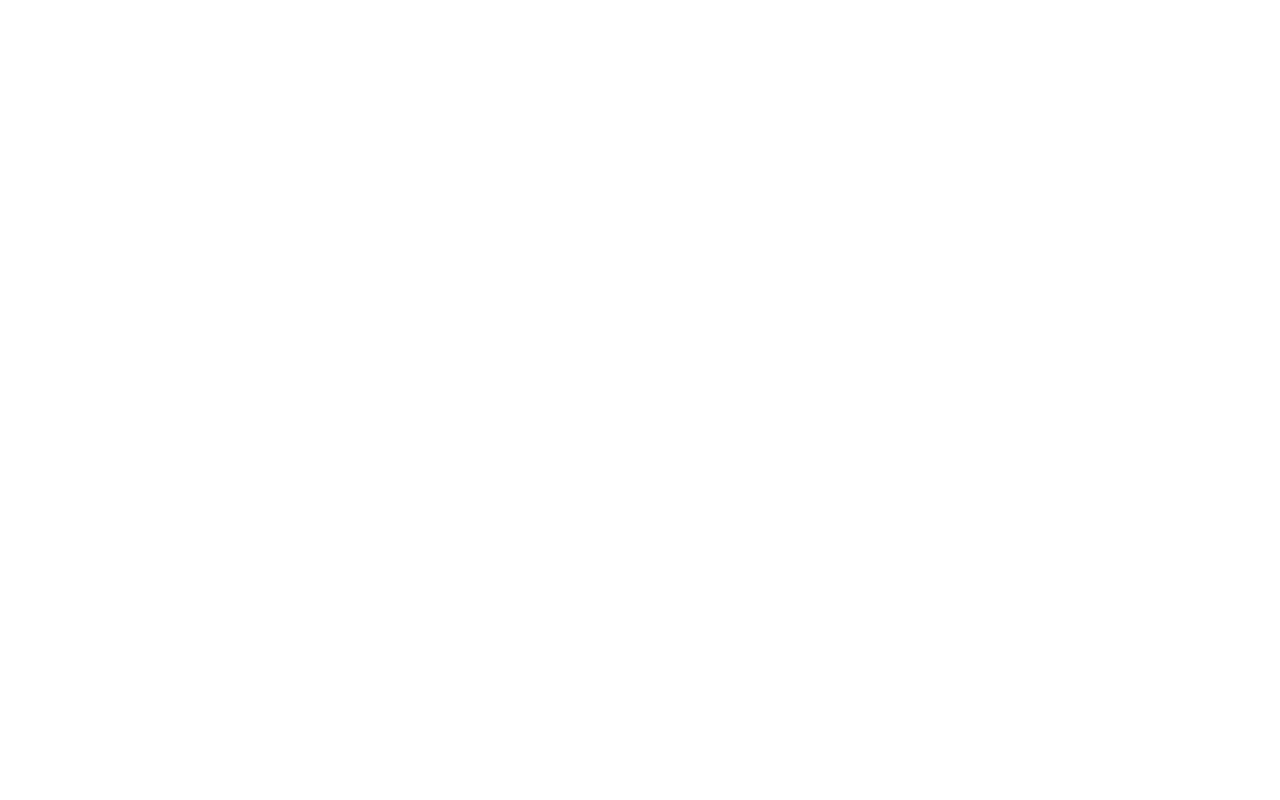
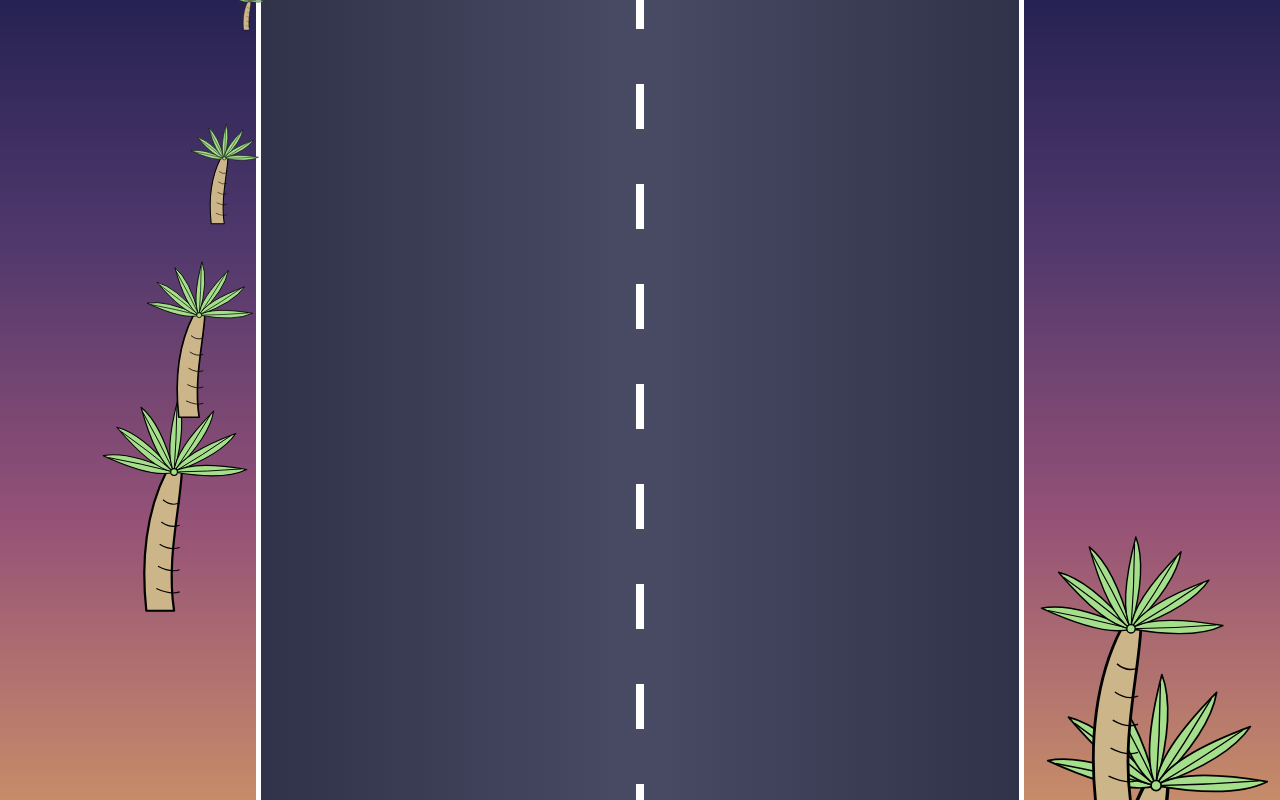
Before and after one commit to Rex88266/Top-down-racing-game-The-dark-triad, a plain HTML site: page index.html in a window 1280 px wide. Drawn offline with Linux system fonts and the light colour scheme.

Commit message:
created the racetrack and a css file.

```diff
--- a/index.html
+++ b/index.html
@@ -3,9 +3,11 @@
 <head>
     <meta charset="UTF-8">
     <meta name="viewport" content="width=device-width, initial-scale=1.0">
+    <link rel="stylesheet" href="race.css">
+    <script type="module" src="racetrack.js"></script>
     <title>Document</title>
 </head>
 <body>
-    <canvas width="600" height="400"> </canvas>
+    <canvas id="gameCanvas"></canvas>
 </body>
 </html>
--- /dev/null
+++ b/race.css
@@ -0,0 +1,12 @@
+        * {
+            margin: 0;
+            padding: 0;
+        }
+
+        body {
+            overflow: hidden;
+        }
+
+        canvas {
+            display: block;
+        }
--- /dev/null
+++ b/racetrack.js
@@ -0,0 +1,275 @@
+const canvas = document.getElementById("gameCanvas");
+const ctx = canvas.getContext("2d");
+
+canvas.width = window.innerWidth;
+canvas.height = window.innerHeight;
+
+const destinations = [
+    "GÖTEBÖRG",
+    "FROG TOWN",
+    "OHIO",
+    "GOBLINSVILLE",
+    "PENGUIN LAND",
+    "TAX EVASION",
+    "NOOT NOOT CITY",
+    "LASAGNA CITY",
+    "BACKROOMS",
+    "BANANA REPUBLIC",
+    "STENSTÖRP",
+    "STEFANS HUS",
+];
+
+let objects = [];
+let spawnTimer = 0;
+let roadOffset = 0;
+
+function resizeCanvas() {
+    canvas.width = window.innerWidth;
+    canvas.height = window.innerHeight;
+}
+
+window.addEventListener("resize", resizeCanvas);
+
+function drawBackground() {
+    const gradient = ctx.createLinearGradient(0, 0, 0, canvas.height);
+
+    gradient.addColorStop(0, "#29245c");
+    gradient.addColorStop(0.3, "#61417f");
+    gradient.addColorStop(0.65, "#bd638d");
+    gradient.addColorStop(1, "#ffb17a");
+
+    ctx.fillStyle = gradient;
+    ctx.fillRect(0, 0, canvas.width, canvas.height);
+
+    // Ground
+    ctx.fillStyle = "rgba(30, 30, 55, 0.25)";
+    ctx.fillRect(0, 0, canvas.width * 0.2, canvas.height);
+    ctx.fillRect(canvas.width * 0.8, 0, canvas.width * 0.2, canvas.height);
+}
+
+function drawRoad() {
+    const roadLeft = canvas.width * 0.2;
+    const roadWidth = canvas.width * 0.6;
+
+    const gradient = ctx.createLinearGradient(
+        roadLeft, 0, roadLeft + roadWidth, 0
+    );
+
+    gradient.addColorStop(0, "#303249");
+    gradient.addColorStop(0.5, "#494b65");
+    gradient.addColorStop(1, "#303249");
+
+    // Road
+    ctx.fillStyle = gradient;
+    ctx.fillRect(roadLeft, 0, roadWidth, canvas.height);
+
+    // White road edges
+    ctx.fillStyle = "white";
+    ctx.fillRect(roadLeft, 0, 5, canvas.height);
+    ctx.fillRect(roadLeft + roadWidth - 5, 0, 5, canvas.height);
+
+    // Animated centre lane
+    ctx.fillStyle = "white";
+
+    for (
+        let y = roadOffset - 100;
+        y < canvas.height;
+        y += 100
+    ) {
+        ctx.fillRect(
+            canvas.width / 2 - 4,
+            y,
+            8,
+            45
+        );
+    }
+
+    roadOffset += 3;
+
+    if (roadOffset >= 100) {
+        roadOffset = 0;
+    }
+}
+
+// Draw a simple palm tree using Canvas shapes
+function drawPalm(x, y, scale) {
+    ctx.save();
+
+    ctx.translate(x, y);
+    ctx.scale(scale, scale);
+
+    ctx.lineWidth = 2;
+    ctx.strokeStyle = "black";
+    ctx.lineJoin = "round";
+
+    // Curved brown trunk
+    ctx.beginPath();
+    ctx.moveTo(-7, 0);
+    ctx.bezierCurveTo(-25, 35, -30, 80, -25, 125);
+    ctx.lineTo(0, 125);
+    ctx.bezierCurveTo(-7, 80, 5, 35, 7, 0);
+    ctx.closePath();
+
+    ctx.fillStyle = "#cdb58a";
+    ctx.fill();
+    ctx.stroke();
+
+    // Small curved lines on the trunk
+    ctx.lineWidth = 1;
+
+    for (let i = 0; i < 5; i++) {
+        const lineY = 25 + i * 20;
+
+        ctx.beginPath();
+        ctx.moveTo(-10 - (i * 1.5), lineY);
+        ctx.quadraticCurveTo(-3, lineY + 6, 5, lineY + 3);
+        ctx.stroke();
+    }
+
+    // Palm leaves
+    const leafAngles = [
+        -160, -135, -110, -80, -50, -25, 5
+    ];
+
+    leafAngles.forEach(angle => {
+        ctx.save();
+        ctx.translate(0, 0);
+        ctx.rotate(angle * Math.PI / 180);
+
+        ctx.beginPath();
+        ctx.moveTo(0, 0);
+        ctx.quadraticCurveTo(15, -12, 65, -8);
+        ctx.quadraticCurveTo(45, 4, 0, 0);
+
+        ctx.fillStyle = "#a5df8c";
+        ctx.fill();
+        ctx.stroke();
+
+        // Simple leaf vein
+        ctx.beginPath();
+        ctx.moveTo(0, 0);
+        ctx.quadraticCurveTo(30, -3, 60, -8);
+        ctx.lineWidth = 0.8;
+        ctx.stroke();
+
+        ctx.restore();
+    });
+
+    // Centre where the leaves meet
+    ctx.beginPath();
+    ctx.arc(0, 0, 3, 0, Math.PI * 2);
+    ctx.fillStyle = "#a5df8c";
+    ctx.fill();
+    ctx.stroke();
+
+    ctx.restore();
+}
+
+// Draw a green road sign
+function drawSign(x, y, scale, text) {
+    ctx.save();
+
+    ctx.translate(x, y);
+    ctx.scale(scale, scale);
+
+    ctx.font = "bold 12px Arial";
+
+    const signWidth = Math.max(
+        85,
+        ctx.measureText(text).width + 24
+    );
+
+    // Sign post
+    ctx.fillStyle = "#b7a987";
+    ctx.fillRect(-2, 8, 5, 30);
+
+    // Sign shadow
+    ctx.fillStyle = "rgba(0, 0, 0, 0.25)";
+    ctx.fillRect(
+        -signWidth / 2 + 3,
+        -12 + 4,
+        signWidth,
+        28
+    );
+
+    // Sign border
+    ctx.fillStyle = "#ded6a4";
+    ctx.fillRect(-signWidth / 2, -12, signWidth, 28);
+
+    // Green sign
+    ctx.fillStyle = "#246447";
+    ctx.fillRect(
+        -signWidth / 2 + 3,
+        -9,
+        signWidth - 6,
+        22
+    );
+
+    // Sign text
+    ctx.fillStyle = "white";
+    ctx.textAlign = "center";
+    ctx.textBaseline = "middle";
+    ctx.fillText(text, 0, 2);
+
+    ctx.restore();
+}
+
+function spawnObject() {
+    const side = Math.random() < 0.5 ? "left" : "right";
+    const isSign = Math.random() < 0.28;
+
+    objects.push({
+        side: side,
+        type: isSign ? "sign" : "palm",
+        text: "➜ " + destinations[
+            Math.floor(Math.random() * destinations.length)
+        ],
+        depth: 0.02
+    });
+}
+
+function drawObjects() {
+    objects = objects.filter(obj => {
+        obj.depth += 0.004;
+
+        if (obj.depth >= 1.15) {
+            return false;
+        }
+
+        const depth = obj.depth;
+
+        const x = obj.side === "left"
+            ? canvas.width * (0.2 - depth * 0.1)
+            : canvas.width * (0.8 + depth * 0.1);
+
+        const y = canvas.height * (-0.05 + depth);
+
+        const scale = 0.15 + depth * 1.5;
+
+        if (obj.type === "palm") {
+            drawPalm(x, y, scale);
+        } else {
+            drawSign(x, y, scale, obj.text);
+        }
+
+        return true;
+    });
+}
+
+function animate() {
+    drawBackground();
+    drawRoad();
+
+    spawnTimer++;
+
+    if (spawnTimer > 48) {
+        spawnObject();
+        spawnTimer = 0;
+    }
+
+    drawObjects();
+
+    requestAnimationFrame(animate);
+}
+
+animate();
```
